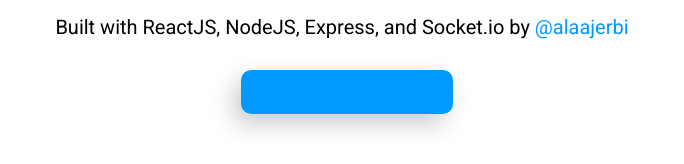
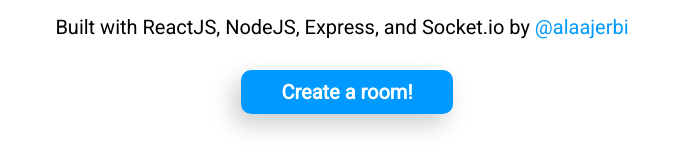
Before and after one commit to alaajerbi/chatrooms, a React (Create React App) app in the folder client/: page /#/ in a window 1280 px wide. Shown: the part 503-667 px from the top of the page, without its empty margins (298-982 px from the left). Built offline with nearby package versions, Linux system fonts and the light colour scheme.

Commit message:
Update CSS

```diff
--- a/client/src/App.css
+++ b/client/src/App.css
@@ -6,6 +6,8 @@
     border: 0;
 
     }
+
+
 
     body {
     font-family: 'Roboto', sans-serif;
@@ -31,6 +33,10 @@
     margin-top: 10px;
     font-size: 2em;
     margin-bottom: 10px;
+    }
+
+    a {
+      text-decoration: none;
     }
 
     .landing-page a {
@@ -104,6 +110,10 @@
 .cta {
 	margin-top: 15px;
 	text-align: center
+}
+
+.cta a {
+  color: white;
 }
 
 .room-created-container {
@@ -311,6 +321,13 @@ box-shadow: 3px 3px 8px 1px rgba(0,0,0,0.19);
   }
 }
 
+
+@media only screen and (max-width: 430px) {
+  #message-input, #submit {
+    padding: 0 inherit;
+  }
+}
+
 @media only screen and (max-width: 328px) {
   h1, h2, h3, h4, h5, h6 {
     font-size: 1.4em;
@@ -320,7 +337,4 @@ box-shadow: 3px 3px 8px 1px rgba(0,0,0,0.19);
     font-size: 0.8em;
   }
 
-  #message-input, #submit {
-    padding: 0 inherit;
-  }
 }
```
